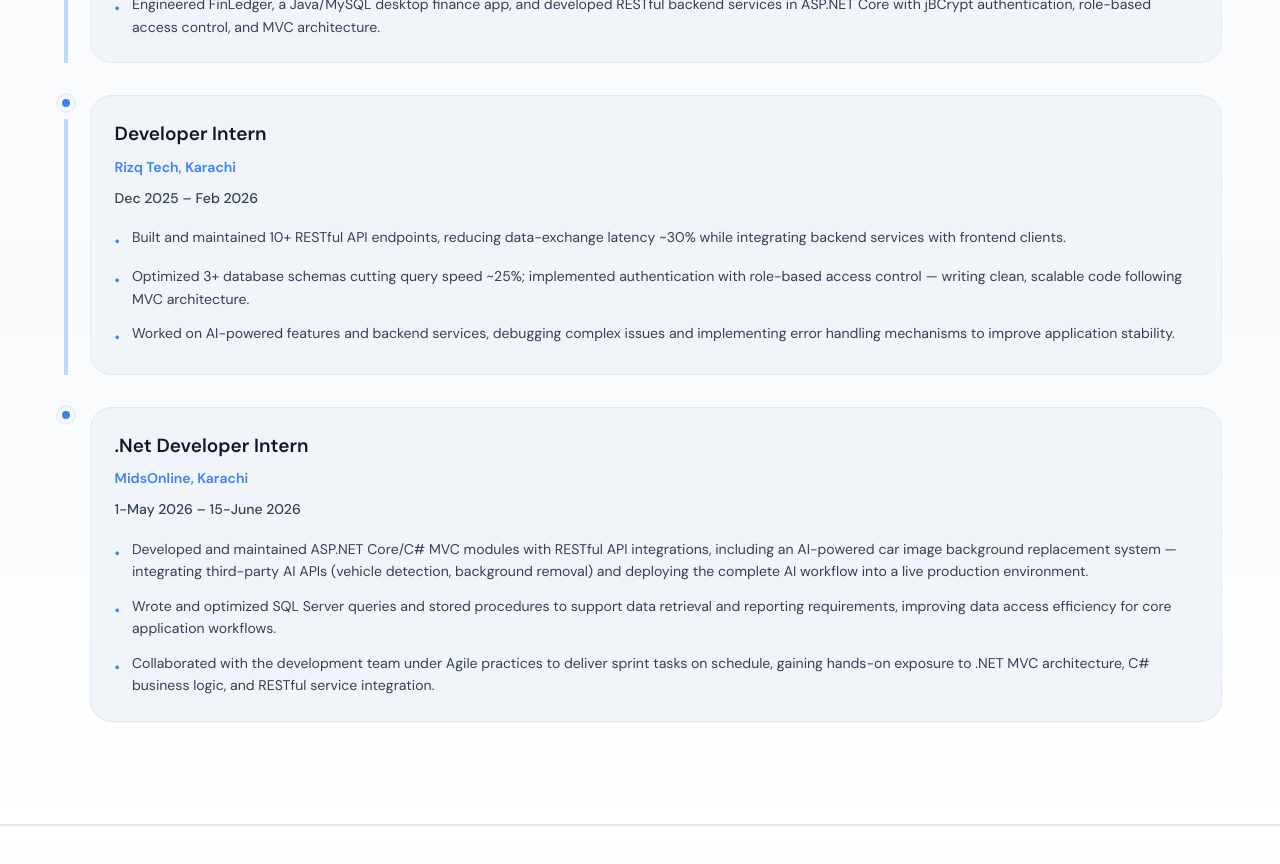
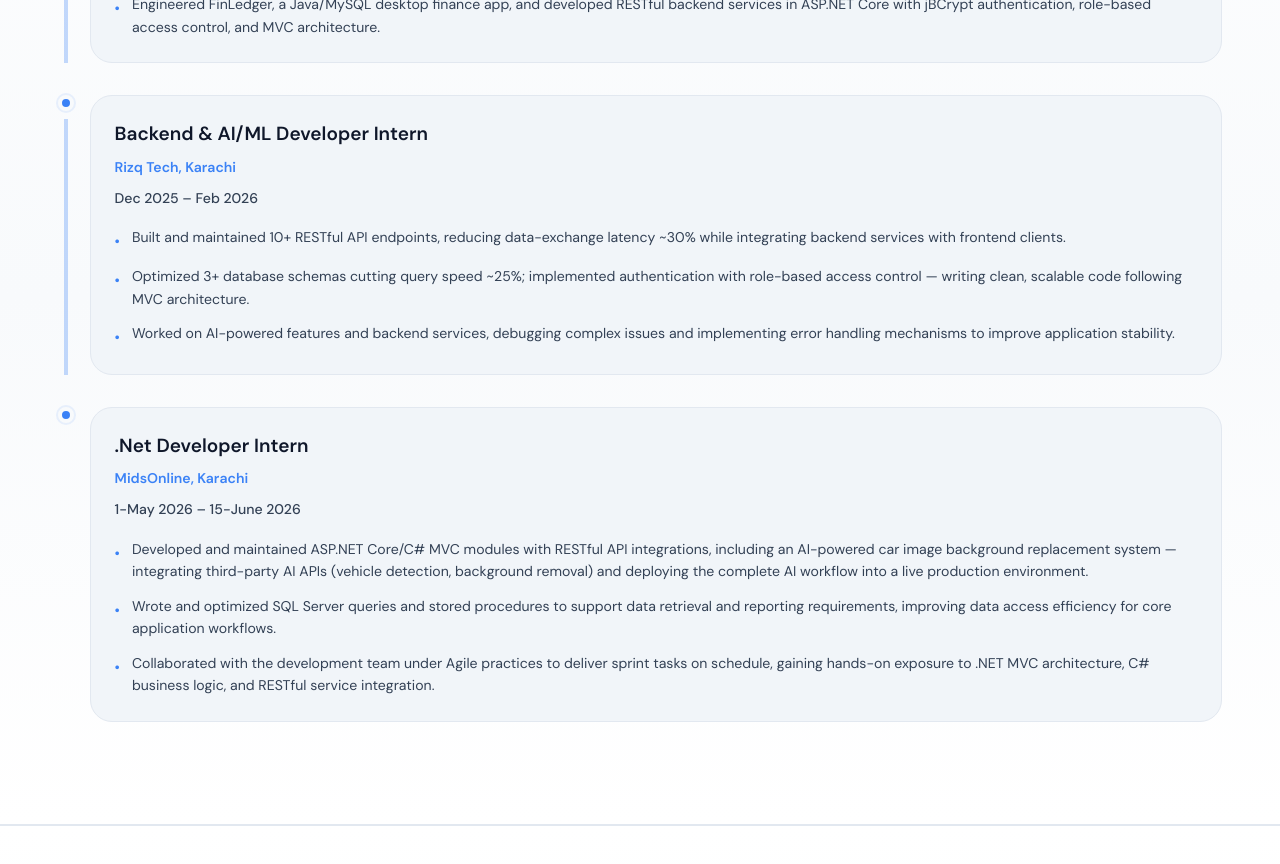
Before and after one commit to Muneebniaz111/Portfolio, a Next.js app: page / in a window 1280 px wide. Shown: the part 2280-3144 px from the top of the page. Built offline with nearby package versions, Linux system fonts and the light colour scheme; no server answers.

Commit message:
Update ExperienceTimeline with Backend & AI/ML Developer Intern title

```diff
--- a/components/ExperienceTimeline.tsx
+++ b/components/ExperienceTimeline.tsx
@@ -23,7 +23,7 @@ const ExperienceTimeline = () => {
       ],
     },
     {
-      title: "Developer Intern",
+      title: "Backend & AI/ML Developer Intern",
       company: "Rizq Tech, Karachi",
       period: "Dec 2025 – Feb 2026",
       bullets: [
```
